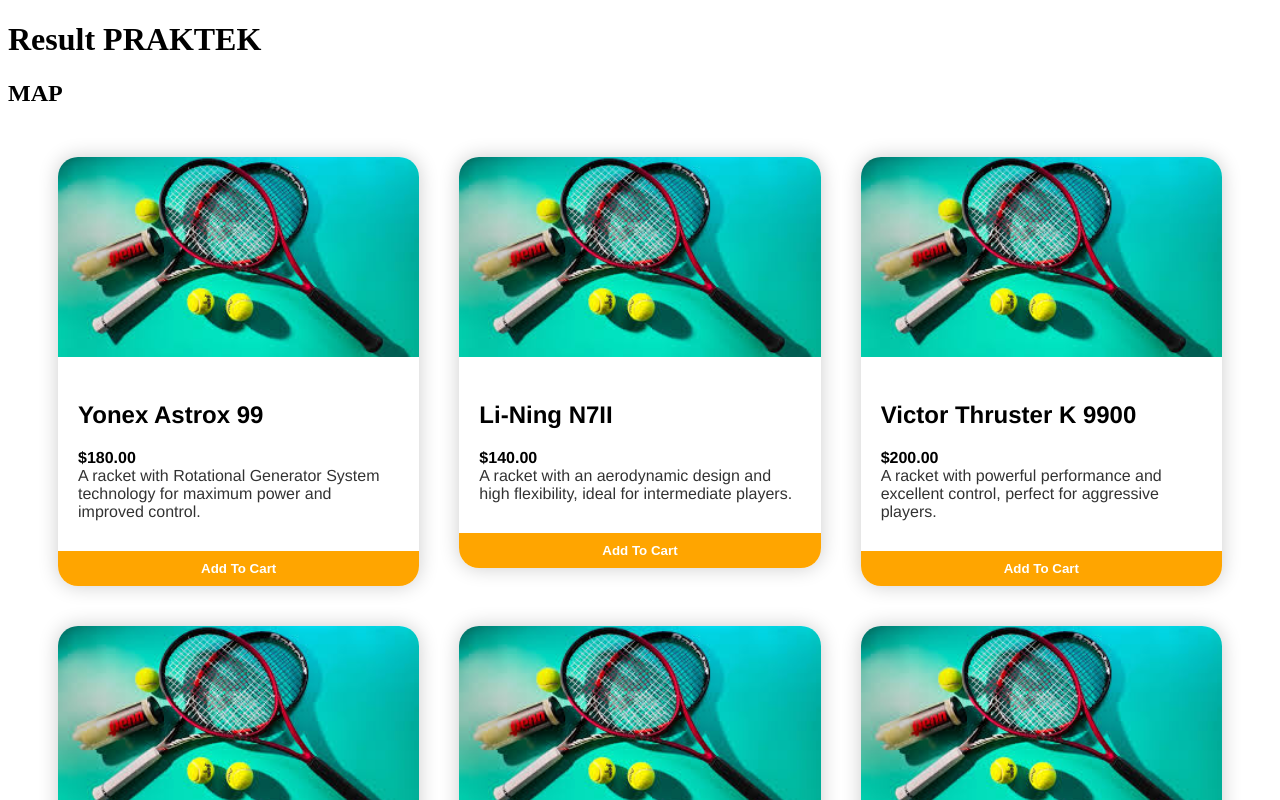
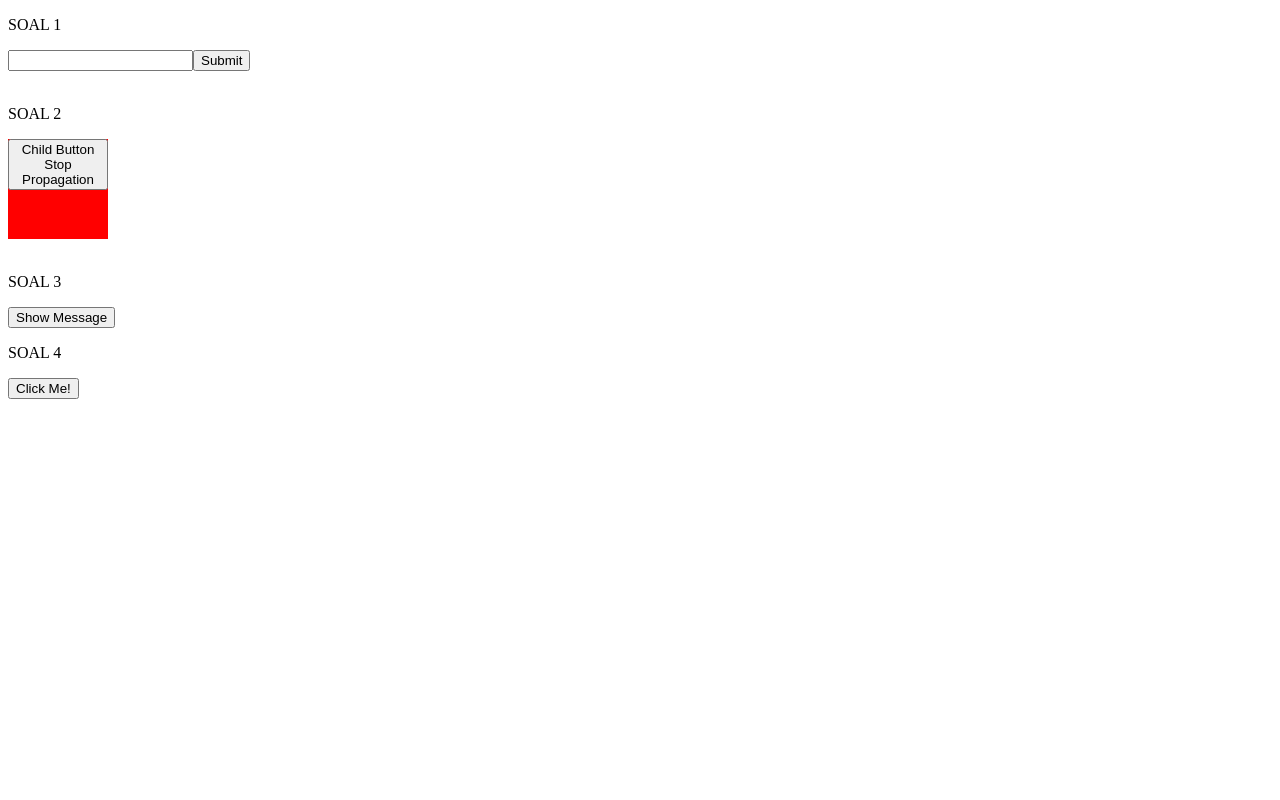
Before and after one commit to kramalmr/React-JS, a React (Vite) app in the folder react-project/: page / in a window 1280 px wide. Shown: the top 800 px of the page. Built offline with nearby package versions, Linux system fonts and the light colour scheme.

Commit message:
meeting 7
20/11/24

```diff
--- a/react-project/src/main.jsx
+++ b/react-project/src/main.jsx
@@ -1,6 +1,6 @@
 import { StrictMode } from "react";
 import { createRoot } from "react-dom/client";
-import App from "./tugas/meeting-6/app.jsx";
+import App from "./tugas/meeting-7/app.jsx";
 
 createRoot(document.getElementById("root")).render(
   <StrictMode>
--- a/react-project/src/tugas/meeting-6/map/element.jsx
+++ b/react-project/src/tugas/meeting-6/map/element.jsx
@@ -1,4 +1,4 @@
-export function card(rackets) {
+export default function card(rackets) {
   return (
     <div className="innerCard">
       <img src={rackets.image} alt={rackets.title} />
--- a/react-project/src/tugas/meeting-6/map/result.jsx
+++ b/react-project/src/tugas/meeting-6/map/result.jsx
@@ -1,5 +1,5 @@
 import { rackets } from "./data";
-import { card } from "./element";
+import card from "./element";
 import "./card.css";
 
 
--- /dev/null
+++ b/react-project/src/tugas/meeting-7/app.jsx
@@ -0,0 +1,29 @@
+import { PreventDefaultExample } from "./soal1";
+import { EventPropagationExample } from "./soal2";
+import { ShowAlert } from "./soal3";
+import { SimpleClick } from "./soal4";
+
+export default function App() {
+  return (
+    <div>
+      {/* SOAL 1 */}
+      <p>SOAL 1</p>
+      <PreventDefaultExample />
+      <br />
+
+      {/* SOAL 2 */}
+      <p>SOAL 2</p>
+      <EventPropagationExample />
+      <br />
+
+      {/* SOAL 3 */}
+      <p>SOAL 3</p>
+      <ShowAlert message="Hello, world!" />
+      <br />
+
+      {/* SOAL 4 */}
+      <p>SOAL 4</p>
+      <SimpleClick />
+    </div>
+  );
+}
--- /dev/null
+++ b/react-project/src/tugas/meeting-7/soal1.jsx
@@ -0,0 +1,10 @@
+// SOAL 1
+
+export function PreventDefaultExample() {
+    return (
+        <form onSubmit={e => {e.preventDefault(); console.log("Form submitted!")}}>
+            <input type="text" />
+            <button type="submit">Submit</button>
+        </form>
+    )
+}
--- /dev/null
+++ b/react-project/src/tugas/meeting-7/soal2.jsx
@@ -0,0 +1,22 @@
+// SOAL 2
+export function EventPropagationExample() {
+    function handleDivClick() {
+        console.log("Parent div clicked!");
+    }
+
+    function handleButtonClick() {
+        console.log("Button clicked!");
+    }
+
+
+  return (
+    <div onClick={handleDivClick} style={{ width: "100px", height: "100px", backgroundColor: "red" }}>
+      <button
+        onClick={(e) => {
+          e.stopPropagation();
+          handleButtonClick();
+        }}
+      > Child Button Stop Propagation</button>
+    </div>
+  );
+}
--- /dev/null
+++ b/react-project/src/tugas/meeting-7/soal3.jsx
@@ -0,0 +1,6 @@
+/* eslint-disable react/prop-types */
+// SOAL 3
+
+export function ShowAlert({message}) {
+  return <button onClick={() => alert(message)}>Show Message</button>;
+}
--- /dev/null
+++ b/react-project/src/tugas/meeting-7/soal4.jsx
@@ -0,0 +1,7 @@
+// SOAL 4
+
+export function SimpleClick() {
+  return (
+    <button onClick={() => console.log("Button Clicked!")}>Click Me!</button>
+  );
+}
```
